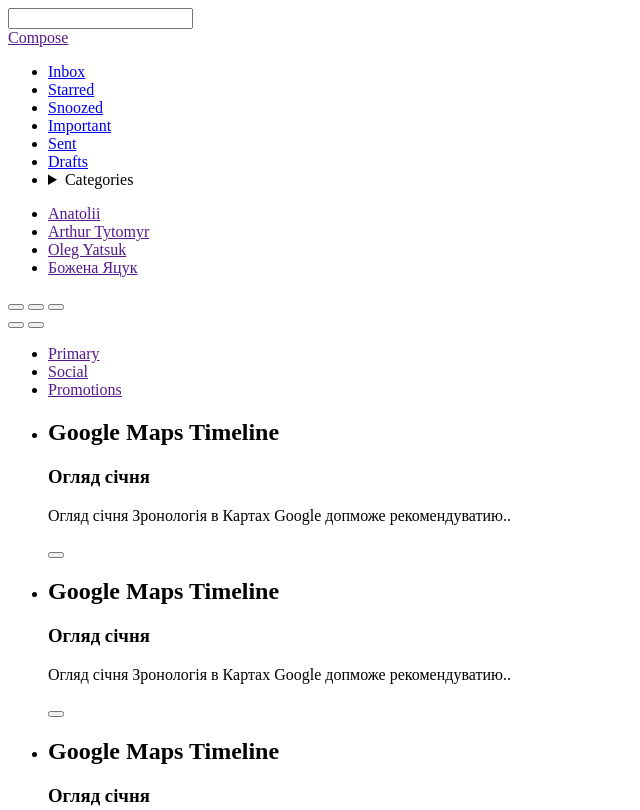
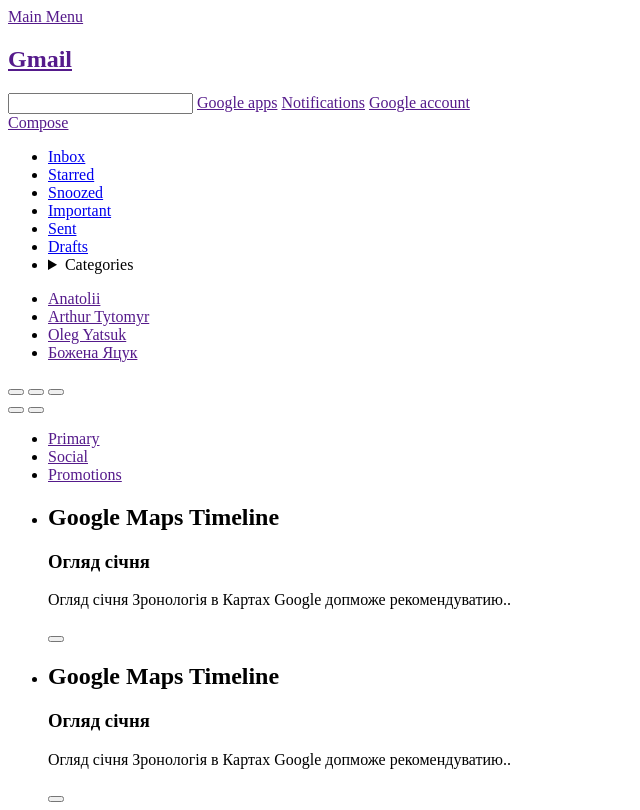
Before and after one commit to tolik0/Web, a plain HTML site: page gmail.html in a window 1280 px wide. Shown: the top 810 px of the page, without its empty margins (0-640 px from the left). Drawn offline with Linux system fonts and the light colour scheme.

Commit message:
Minor updates

```diff
--- a/gmail.html
+++ b/gmail.html
@@ -10,12 +10,12 @@
 <body>
 <header>
     <nav>
-        <a href="" id="main-menu"></a>
-        <a href="" id="main-page"></a>
+        <a href="" id="main-menu">Main Menu</a>
+        <a href="" id="main-page"><h1>Gmail</h1></a>
         <input type="search">
-        <a href="" id="google-aps"></a>
-        <a href="" id="notifications"></a>
-        <a href="" id="Google-account"></a>
+        <a href="" id="google-apps">Google apps</a>
+        <a href="" id="notifications">Notifications</a>
+        <a href="" id="Google-account">Google account</a>
     </nav>
 </header>
 <nav>
```
